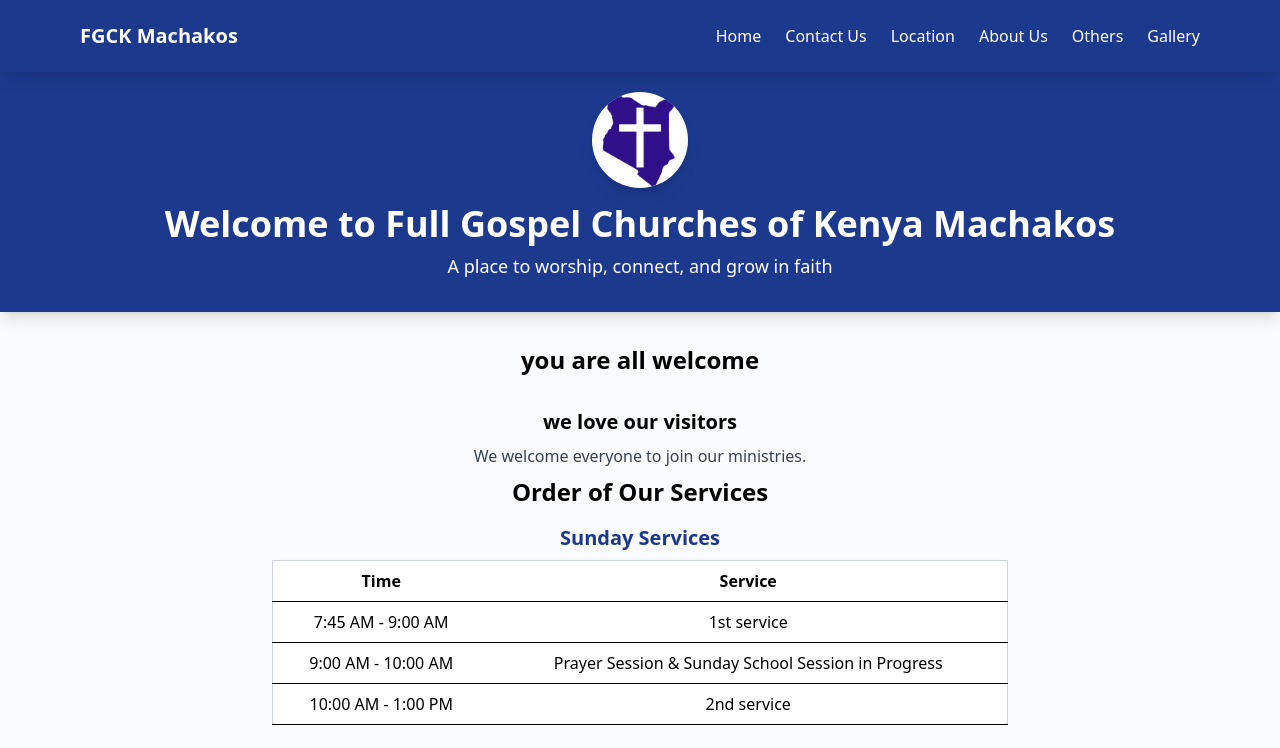
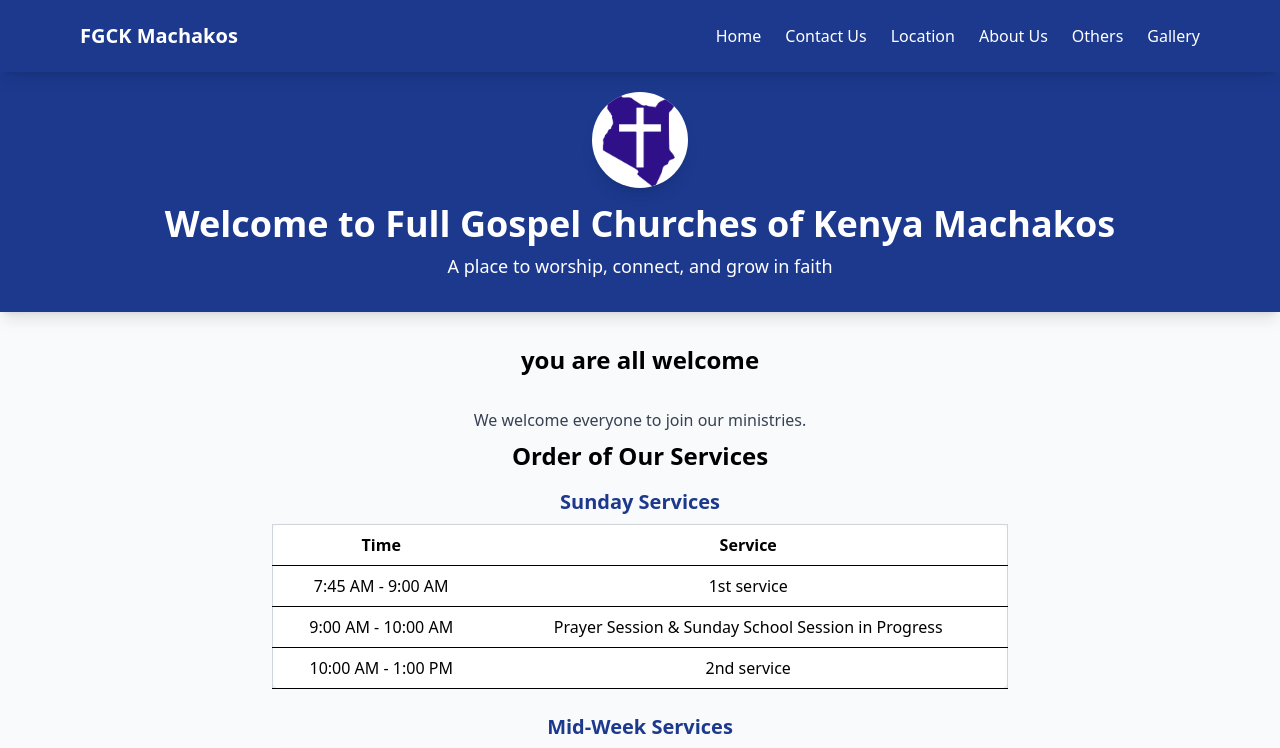
Before and after one commit to joyfridah23/church-website.html, a React (Vite) app: page / in a window 1280 px wide. Shown: the top 748 px of the page. Built offline with nearby package versions, Linux system fonts and the light colour scheme.

Commit message:
Update welcome message in Home component for clarity

```diff
--- a/src/pages/Home.jsx
+++ b/src/pages/Home.jsx
@@ -19,7 +19,7 @@
 
                 </section>
                 <section className="mb-8 text-center">
-                    <h2 className="text-xl font-semibold mb-2">we love our visitors</h2>
+
                     <p className="text-gray-700 mb-2">We welcome everyone to join our ministries.</p>
 
 
```
